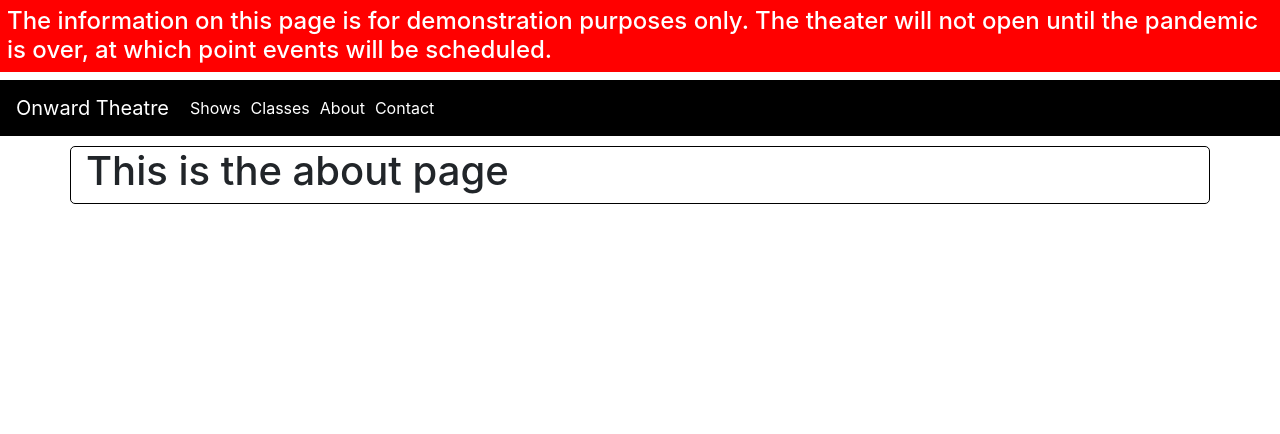
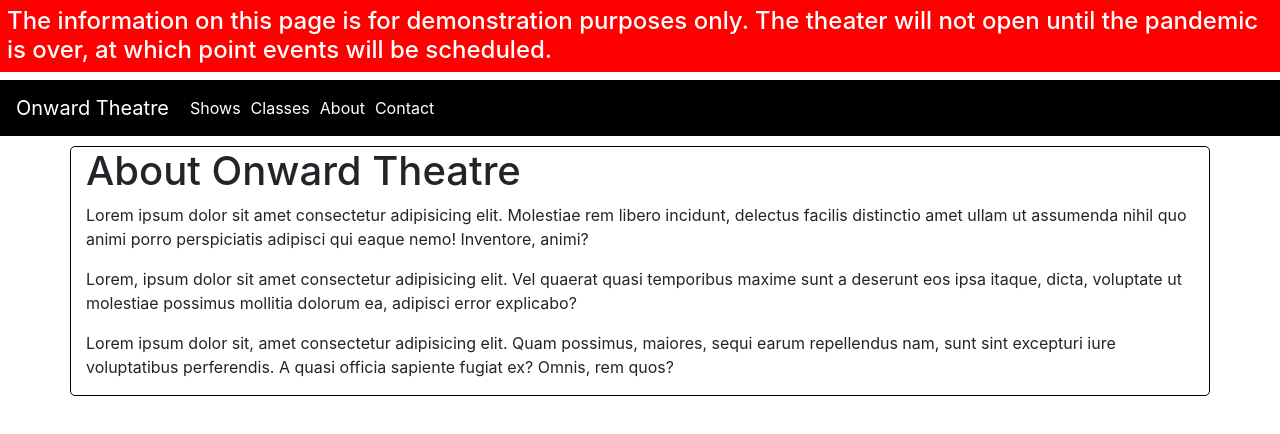
Before and after one commit to roblingjohn/onward-theatre, a React (Create React App) app in the folder client/: page /about in a window 1280 px wide. Shown: the top 434 px of the page. Built offline with nearby package versions, Linux system fonts and the light colour scheme.

Commit message:
added better dummy data

```diff
--- a/client/src/containers/About.jsx
+++ b/client/src/containers/About.jsx
@@ -1,11 +1,29 @@
-import React from 'react';
+import React from "react";
 
 const About = () => {
-    return (
-        <div>
-            <h1>This is the about page</h1>
-        </div>
-    );
+  return (
+    <div>
+      <h1>About Onward Theatre</h1>
+      <p>
+        Lorem ipsum dolor sit amet consectetur adipisicing elit. Molestiae rem
+        libero incidunt, delectus facilis distinctio amet ullam ut assumenda
+        nihil quo animi porro perspiciatis adipisci qui eaque nemo! Inventore,
+        animi?
+      </p>
+      <p>
+        Lorem, ipsum dolor sit amet consectetur adipisicing elit. Vel quaerat
+        quasi temporibus maxime sunt a deserunt eos ipsa itaque, dicta,
+        voluptate ut molestiae possimus mollitia dolorum ea, adipisci error
+        explicabo?
+      </p>
+      <p>
+        Lorem ipsum dolor sit, amet consectetur adipisicing elit. Quam possimus,
+        maiores, sequi earum repellendus nam, sunt sint excepturi iure
+        voluptatibus perferendis. A quasi officia sapiente fugiat ex? Omnis, rem
+        quos?
+      </p>
+    </div>
+  );
 };
 
 export default About;
--- a/client/src/containers/Classes.jsx
+++ b/client/src/containers/Classes.jsx
@@ -1,10 +1,28 @@
-import React, { Component } from 'react';
+import React, { Component } from "react";
 
 class Classes extends Component {
   render() {
     return (
       <div>
-                <h1>This is the classes page</h1>
+        <h1>Classes</h1>
+        <p>
+          Lorem ipsum dolor sit amet consectetur adipisicing elit. Molestiae rem
+          libero incidunt, delectus facilis distinctio amet ullam ut assumenda
+          nihil quo animi porro perspiciatis adipisci qui eaque nemo! Inventore,
+          animi?
+        </p>
+        <p>
+          Lorem, ipsum dolor sit amet consectetur adipisicing elit. Vel quaerat
+          quasi temporibus maxime sunt a deserunt eos ipsa itaque, dicta,
+          voluptate ut molestiae possimus mollitia dolorum ea, adipisci error
+          explicabo?
+        </p>
+        <p>
+          Lorem ipsum dolor sit, amet consectetur adipisicing elit. Quam
+          possimus, maiores, sequi earum repellendus nam, sunt sint excepturi
+          iure voluptatibus perferendis. A quasi officia sapiente fugiat ex?
+          Omnis, rem quos?
+        </p>
       </div>
     );
   }
--- a/client/src/containers/Contact.jsx
+++ b/client/src/containers/Contact.jsx
@@ -1,11 +1,16 @@
-import React from 'react';
+import React from "react";
 
 const Contact = () => {
-    return (
-        <div>
-            <h1>This is the contact page</h1>
-        </div>
-    );
+  return (
+    <div>
+      <h1>Contact</h1>
+      <h3>123 Fake Street Atlanta, GA 30300</h3>
+      <h3>
+        Email:{" "}
+        <a href="mailto:onwardtheatre@gmail.com">onwardtheatre@gmail.com</a>
+      </h3>
+    </div>
+  );
 };
 
 export default Contact;
```
Lines whose indentation alone changed are shown as unchanged.
